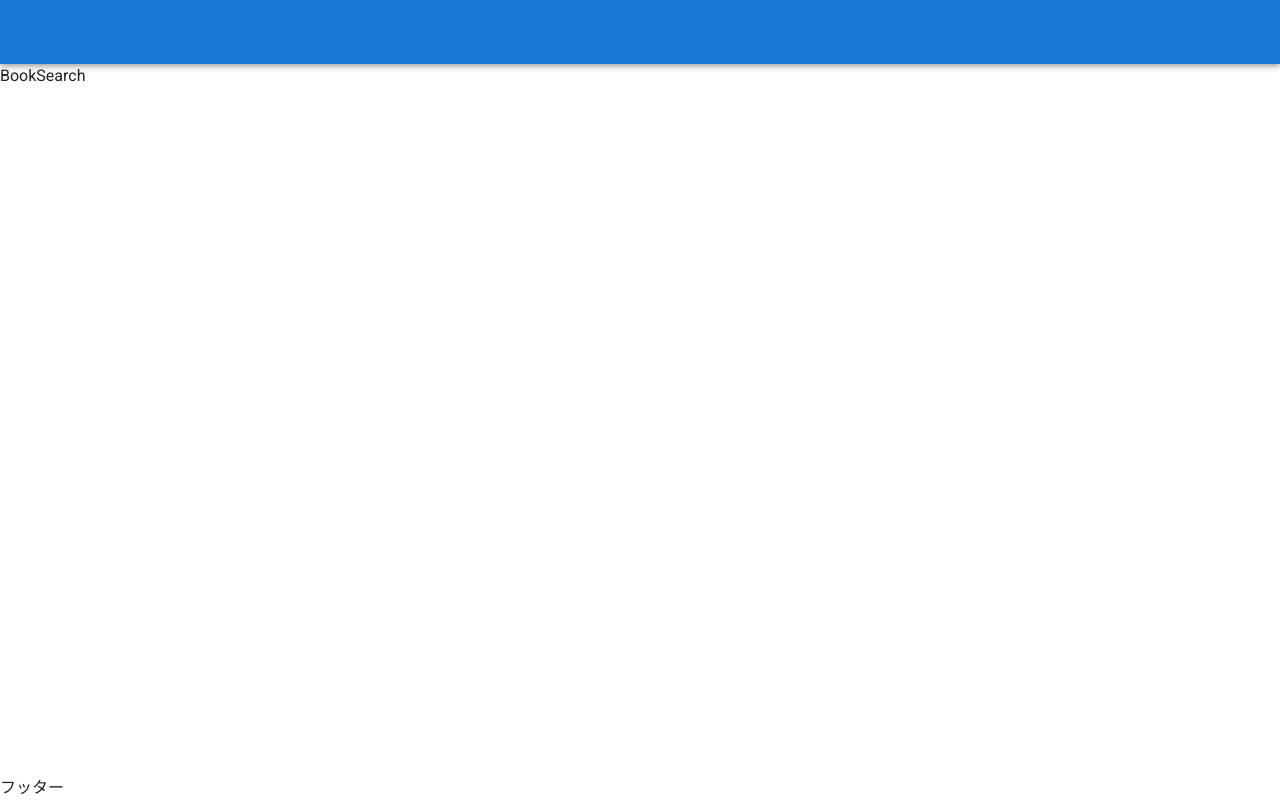
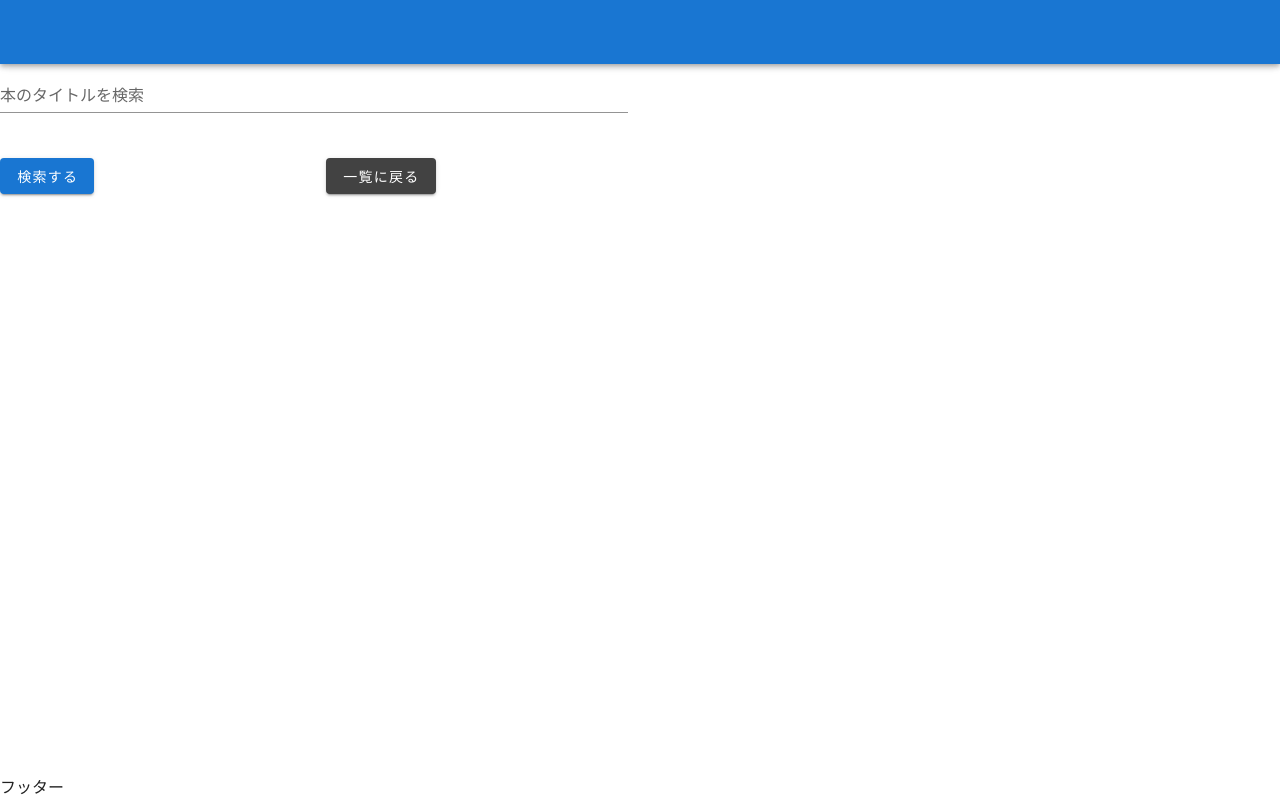
Before and after one commit to Chukoto/vue-practice-first, a Vue app in the folder SECTION8/bookapp/: page /search in a window 1280 px wide. Built offline with nearby package versions, Linux system fonts and the light colour scheme.

Commit message:
[mod] adjust basic appearance in BookSearch.vue

```diff
--- a/SECTION8/bookapp/src/pages/BookSearch.vue
+++ b/SECTION8/bookapp/src/pages/BookSearch.vue
@@ -1,9 +1,94 @@
 <template>
-  <div>BookSearch</div>
+  <div>
+    <v-row>
+      <v-col cols="6">
+        <v-text-field
+          label="本のタイトルを検索"
+          v-model="keyword"
+        ></v-text-field>
+      </v-col>
+    </v-row>
+    <v-row>
+      <v-col cols="3">
+        <v-btn color="primary" @click="search(keyword)">
+          検索する
+        </v-btn>
+      </v-col>
+      <v-col cols="3">
+        <v-btn color="secondary" to="/">一覧に戻る</v-btn>
+      </v-col>
+    </v-row>
+    <v-row>
+      <v-col
+        cols="12"
+        md="6"
+        v-for="(book, index) in searchResults"
+        :key="book.index"
+        ><v-card class="mx-auto">
+          <v-row>
+            <v-col cols="4">
+              <v-img :src="book.image"></v-img>
+            </v-col>
+            <v-col cols="8">
+              <v-card-title>{{ book.title }}</v-card-title>
+              {{ book.description }}
+              <v-spacer></v-spacer>
+              <v-card-actions>
+                <v-btn fab dark color="indigo" @click="addBookList(index)">
+                  <v-icon dark>
+                    mdi-plus
+                  </v-icon>
+                </v-btn>
+              </v-card-actions>
+            </v-col>
+          </v-row>
+        </v-card>
+      </v-col>
+    </v-row>
+  </div>
 </template>
 
 <script>
-export default {};
+export default {
+  name: 'BookSearch',
+  data() {
+    return {
+      keyword: '',
+      searchResults: [],
+    };
+  },
+  methods: {
+    async search(keyword) {
+      this.searchResults = [];
+      // クエリーストリングを作成
+      const baseUrl = 'https://www.googleapis.com/books/v1/volumes?';
+      const params = {
+        q: `intitle:${keyword}`,
+        maxResults: 40,
+      };
+      const queryParams = new URLSearchParams(params);
+      console.log(baseUrl + queryParams);
+
+      // fetchでJSONを取得
+      const response = await fetch(baseUrl + queryParams).then((response) =>
+        response.json()
+      );
+      console.log(response.items);
+
+      // 必要な情報を配列にpush
+      for (let book of response.items) {
+        let title = book.volumeInfo.title;
+        let img = book.volumeInfo.imageLinks;
+        let description = book.volumeInfo.description;
+        this.searchResults.push({
+          title: title ? title : '',
+          image: img ? img.thumbnail : '',
+          description: description ? description.slice(0, 40) : '',
+        });
+      }
+    },
+  },
+};
 </script>
 
 <style></style>
```
